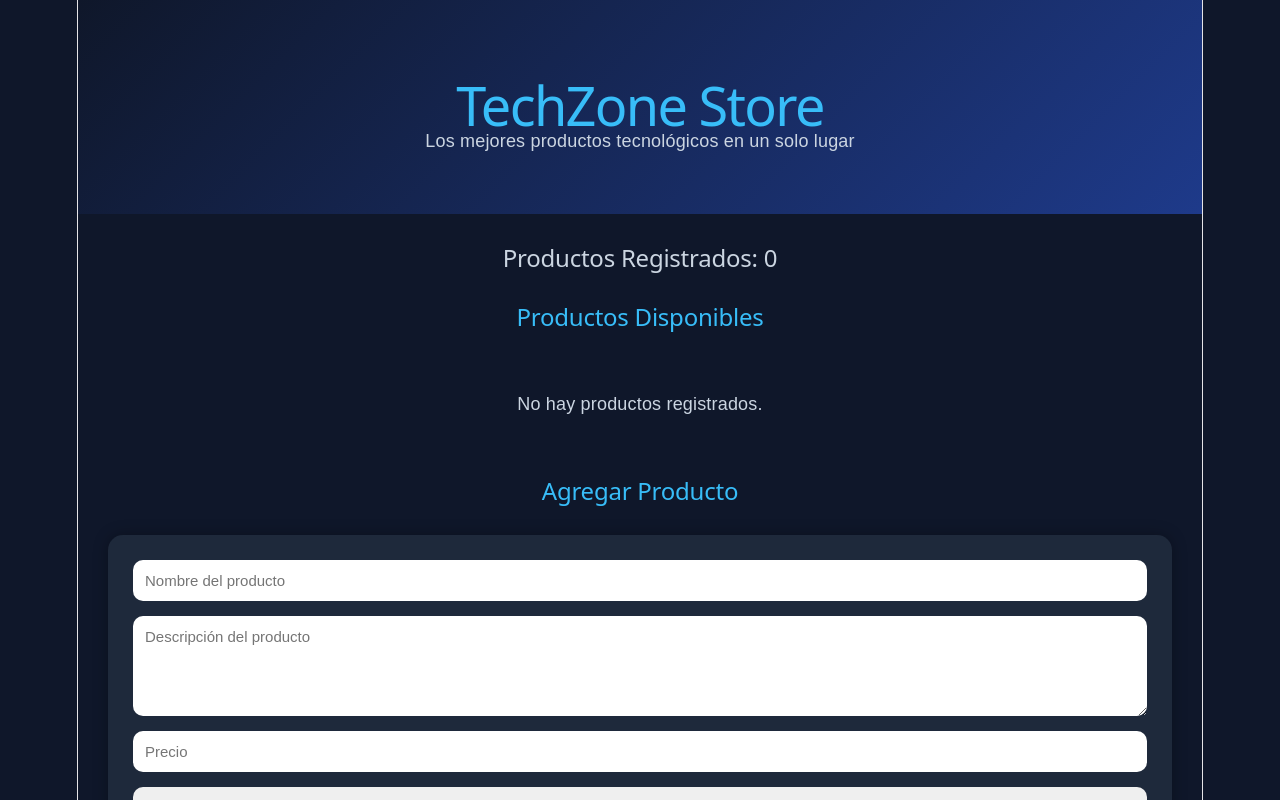
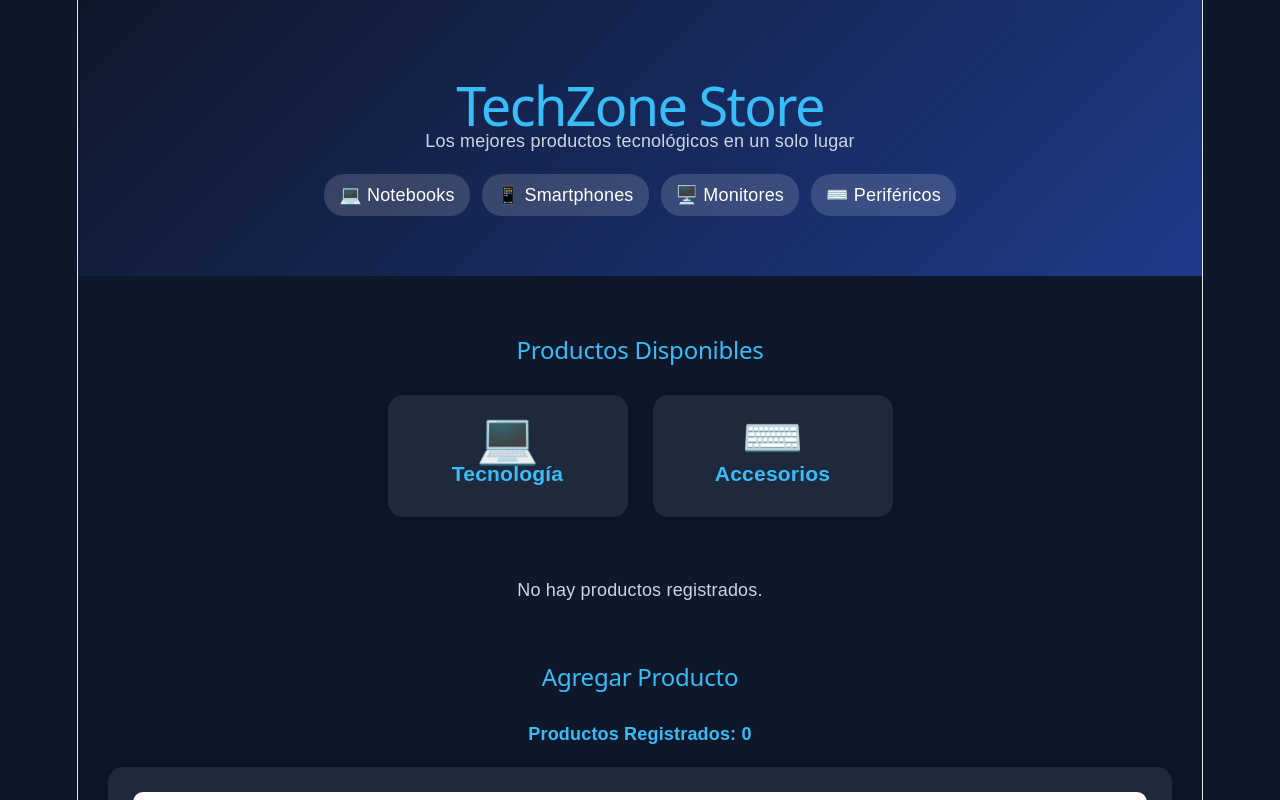
Before and after one commit to baxterdiego/programacionFrontend, a React (Vite) app in the folder techzone-store/: page / in a window 1280 px wide. Shown: the top 800 px of the page. Built offline with nearby package versions, Linux system fonts and the light colour scheme.

Commit message:
Mejoras en ProductForm.jsx, App.jsx, App.css

```diff
--- a/techzone-store/src/App.css
+++ b/techzone-store/src/App.css
@@ -185,3 +185,104 @@ h2 {
   color: #cbd5e1;
   padding: 30px;
 }
+
+/* ===== CATEGORÍAS PRINCIPALES ===== */
+
+.categorias-grid {
+  display: flex;
+  justify-content: center;
+  gap: 25px;
+  margin-bottom: 30px;
+  flex-wrap: wrap;
+}
+
+.categoria-card {
+  background: #1e293b;
+  width: 240px;
+  padding: 30px;
+  border-radius: 15px;
+  text-align: center;
+  cursor: pointer;
+  transition: 0.3s;
+  box-shadow: 0 0 15px rgba(0,0,0,0.3);
+}
+
+.categoria-card:hover {
+  transform: translateY(-5px);
+}
+
+.categoria-card span {
+  display: block;
+  font-size: 50px;
+  margin-bottom: 10px;
+}
+
+.categoria-card h3 {
+  color: #38bdf8;
+}
+
+/* ===== SUBCATEGORÍAS ===== */
+
+.subcategorias {
+  display: flex;
+  justify-content: center;
+  gap: 10px;
+  flex-wrap: wrap;
+  margin-bottom: 30px;
+}
+
+.subcategorias button {
+  border: none;
+  border-radius: 25px;
+  padding: 10px 18px;
+  cursor: pointer;
+  font-weight: bold;
+  background: #1e293b;
+  color: white;
+  border: 1px solid #334155;
+  transition: 0.3s;
+}
+
+.subcategorias button:hover {
+  background: #38bdf8;
+  color: #0f172a;
+}
+
+/* ===== CONTADOR ===== */
+
+.contador-productos {
+  text-align: center;
+  color: #38bdf8;
+  font-size: 18px;
+  font-weight: bold;
+  margin-bottom: 20px;
+}
+
+/* ===== ETIQUETA DE CATEGORÍA ===== */
+
+.categoria-badge {
+  display: inline-block;
+  margin-top: 10px;
+  padding: 6px 12px;
+  border-radius: 20px;
+  background: #38bdf8;
+  color: #0f172a;
+  font-size: 14px;
+  font-weight: bold;
+}
+
+/* ===== BADGES DEL HERO ===== */
+
+.hero-badges {
+  margin-top: 20px;
+  display: flex;
+  justify-content: center;
+  gap: 12px;
+  flex-wrap: wrap;
+}
+
+.hero-badges span {
+  background: rgba(255,255,255,0.15);
+  padding: 8px 15px;
+  border-radius: 20px;
+}
--- a/techzone-store/src/App.jsx
+++ b/techzone-store/src/App.jsx
@@ -1,14 +1,23 @@
 import "./App.css";
 import ProductForm from "./components/ProductForm";
 
+// Componente principal de la aplicación
 function App() {
   return (
     <div>
       <header className="hero">
         <h1>TechZone Store</h1>
+
         <p>
           Los mejores productos tecnológicos en un solo lugar
         </p>
+
+        <div className="hero-badges">
+          <span>💻 Notebooks</span>
+          <span>📱 Smartphones</span>
+          <span>🖥️ Monitores</span>
+          <span>⌨️ Periféricos</span>
+        </div>
       </header>
 
       <main>
--- a/techzone-store/src/components/ProductForm.jsx
+++ b/techzone-store/src/components/ProductForm.jsx
@@ -1,6 +1,7 @@
 import { useState } from "react";
 
 function ProductForm() {
+  // Estados del formulario
   const [nombre, setNombre] = useState("");
   const [descripcion, setDescripcion] = useState("");
   const [precio, setPrecio] = useState("");
@@ -8,17 +9,30 @@ function ProductForm() {
   const [stock, setStock] = useState("");
   const [imagen, setImagen] = useState(null);
   const [preview, setPreview] = useState("");
+
+  // Estado para almacenar productos registrados
   const [productos, setProductos] = useState([]);
+
+  // Estado para errores de validación
   const [error, setError] = useState("");
 
-  // Validación de imagen
+  // Estados para filtros del catálogo
+  const [categoriaPrincipal, setCategoriaPrincipal] =
+    useState("");
+
+  const [filtroCategoria, setFiltroCategoria] =
+    useState("Todos");
+
+  // Validación de imagen y vista previa
   const manejarImagen = (e) => {
     const archivo = e.target.files[0];
 
     if (!archivo) return;
 
     if (archivo.size > 2 * 1024 * 1024) {
-      setError("La imagen supera el tamaño permitido de 2MB.");
+      setError(
+        "La imagen supera el tamaño permitido de 2MB."
+      );
       setImagen(null);
       setPreview("");
       return;
@@ -29,7 +43,7 @@ function ProductForm() {
     setPreview(URL.createObjectURL(archivo));
   };
 
-  // Registrar producto
+  // Registrar nuevo producto
   const agregarProducto = (e) => {
     e.preventDefault();
 
@@ -41,17 +55,23 @@ function ProductForm() {
       stock === "" ||
       !imagen
     ) {
-      setError("Todos los campos son obligatorios.");
+      setError(
+        "Todos los campos son obligatorios."
+      );
       return;
     }
 
     if (Number(precio) <= 0) {
-      setError("El precio debe ser mayor a 0.");
+      setError(
+        "El precio debe ser mayor a 0."
+      );
       return;
     }
 
     if (Number(stock) < 0) {
-      setError("El stock no puede ser negativo.");
+      setError(
+        "El stock no puede ser negativo."
+      );
       return;
     }
 
@@ -65,8 +85,12 @@ function ProductForm() {
       imagen: preview,
     };
 
-    setProductos([...productos, nuevoProducto]);
+    setProductos([
+      ...productos,
+      nuevoProducto,
+    ]);
 
+    // Limpiar formulario
     setNombre("");
     setDescripcion("");
     setPrecio("");
@@ -77,7 +101,7 @@ function ProductForm() {
     setError("");
   };
 
-  // Eliminar producto
+  // Eliminar producto del catálogo
   const eliminarProducto = (id) => {
     const confirmar = window.confirm(
       "¿Desea eliminar este producto?"
@@ -92,23 +116,125 @@ function ProductForm() {
     }
   };
 
+  // Filtrar productos según la categoría seleccionada
+  const productosFiltrados =
+    filtroCategoria === "Todos"
+      ? productos
+      : productos.filter(
+          (producto) =>
+            producto.categoria ===
+            filtroCategoria
+        );
+
+  // Interfaz principal
   return (
     <div className="container">
-      <h2>
-        Productos Registrados: {productos.length}
-      </h2>
-
       <h2 className="catalogo-titulo">
         Productos Disponibles
       </h2>
 
+      <div className="categorias-grid">
+        <div
+          className="categoria-card"
+          onClick={() => {
+            setCategoriaPrincipal(
+              "Tecnología"
+            );
+            setFiltroCategoria("Todos");
+          }}
+        >
+          <span>💻</span>
+          <h3>Tecnología</h3>
+        </div>
+
+        <div
+          className="categoria-card"
+          onClick={() => {
+            setCategoriaPrincipal(
+              "Accesorios"
+            );
+            setFiltroCategoria("Todos");
+          }}
+        >
+          <span>⌨️</span>
+          <h3>Accesorios</h3>
+        </div>
+      </div>
+
+      {categoriaPrincipal && (
+        <div className="subcategorias">
+          <button
+            type="button"
+            onClick={() =>
+              setFiltroCategoria("Todos")
+            }
+          >
+            Todos
+          </button>
+
+          {categoriaPrincipal ===
+            "Tecnología" && (
+            <>
+              <button
+                type="button"
+                onClick={() =>
+                  setFiltroCategoria(
+                    "Smartphone"
+                  )
+                }
+              >
+                Smartphone
+              </button>
+
+              <button
+                type="button"
+                onClick={() =>
+                  setFiltroCategoria(
+                    "Notebook"
+                  )
+                }
+              >
+                Notebook
+              </button>
+
+              <button
+                type="button"
+                onClick={() =>
+                  setFiltroCategoria(
+                    "Monitor"
+                  )
+                }
+              >
+                Monitor
+              </button>
+            </>
+          )}
+
+          {categoriaPrincipal ===
+            "Accesorios" && (
+            <button
+              type="button"
+              onClick={() =>
+                setFiltroCategoria(
+                  "Periférico"
+                )
+              }
+            >
+              Periféricos
+            </button>
+          )}
+        </div>
+      )}
+
       <div className="productos">
-        {productos.length === 0 ? (
+        {productosFiltrados.length ===
+        0 ? (
           <p className="sin-productos">
             No hay productos registrados.
           </p>
         ) : (
-          productos.map((producto) => (
+          productosFiltrados.map(
+            (producto) => (
               <div
                 key={producto.id}
                 className="card"
@@ -118,22 +244,29 @@ function ProductForm() {
                   alt={producto.nombre}
                 />
 
-              <h3>{producto.nombre}</h3>
-
-              <p>{producto.descripcion}</p>
+                <h3>
+                  {producto.nombre}
+                </h3>
 
                 <p>
-                <strong>Precio:</strong> $
-                {producto.precio}
+                  {producto.descripcion}
                 </p>
 
                 <p>
-                <strong>Categoría:</strong>{" "}
-                {producto.categoria}
+                  <strong>
+                    Precio:
+                  </strong>{" "}
+                  ${producto.precio}
                 </p>
 
+                <div className="categoria-badge">
+                  {producto.categoria}
+                </div>
+
                 <p>
-                <strong>Stock:</strong>{" "}
+                  <strong>
+                    Stock:
+                  </strong>{" "}
                   {producto.stock} unidades
                 </p>
 
@@ -147,13 +280,19 @@ function ProductForm() {
                   Eliminar
                 </button>
               </div>
-          ))
+            )
+          )
         )}
       </div>
 
       <h2 className="formulario-titulo">
         Agregar Producto
       </h2>
+
+      <p className="contador-productos">
+        Productos Registrados:{" "}
+        {productos.length}
+      </p>
 
       <form
         onSubmit={agregarProducto}
@@ -172,7 +311,9 @@ function ProductForm() {
           placeholder="Descripción del producto"
           value={descripcion}
           onChange={(e) =>
-            setDescripcion(e.target.value)
+            setDescripcion(
+              e.target.value
+            )
           }
         />
 
@@ -194,15 +335,19 @@ function ProductForm() {
           <option value="">
             Seleccione categoría
           </option>
+
           <option value="Notebook">
             Notebook
           </option>
+
           <option value="Monitor">
             Monitor
           </option>
+
           <option value="Periférico">
             Periférico
           </option>
+
           <option value="Smartphone">
             Smartphone
           </option>
```
Lines whose indentation alone changed are shown as unchanged.
